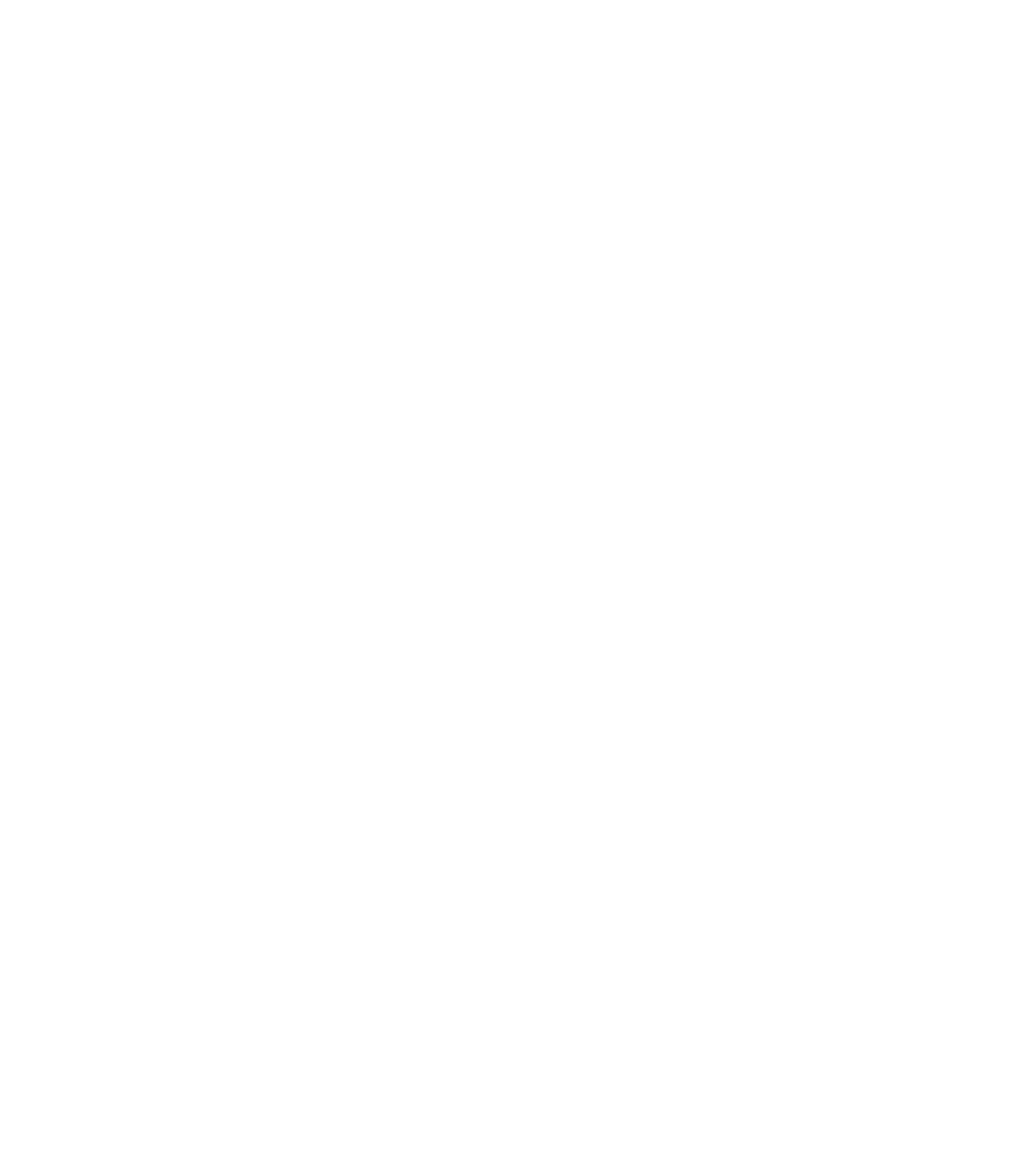
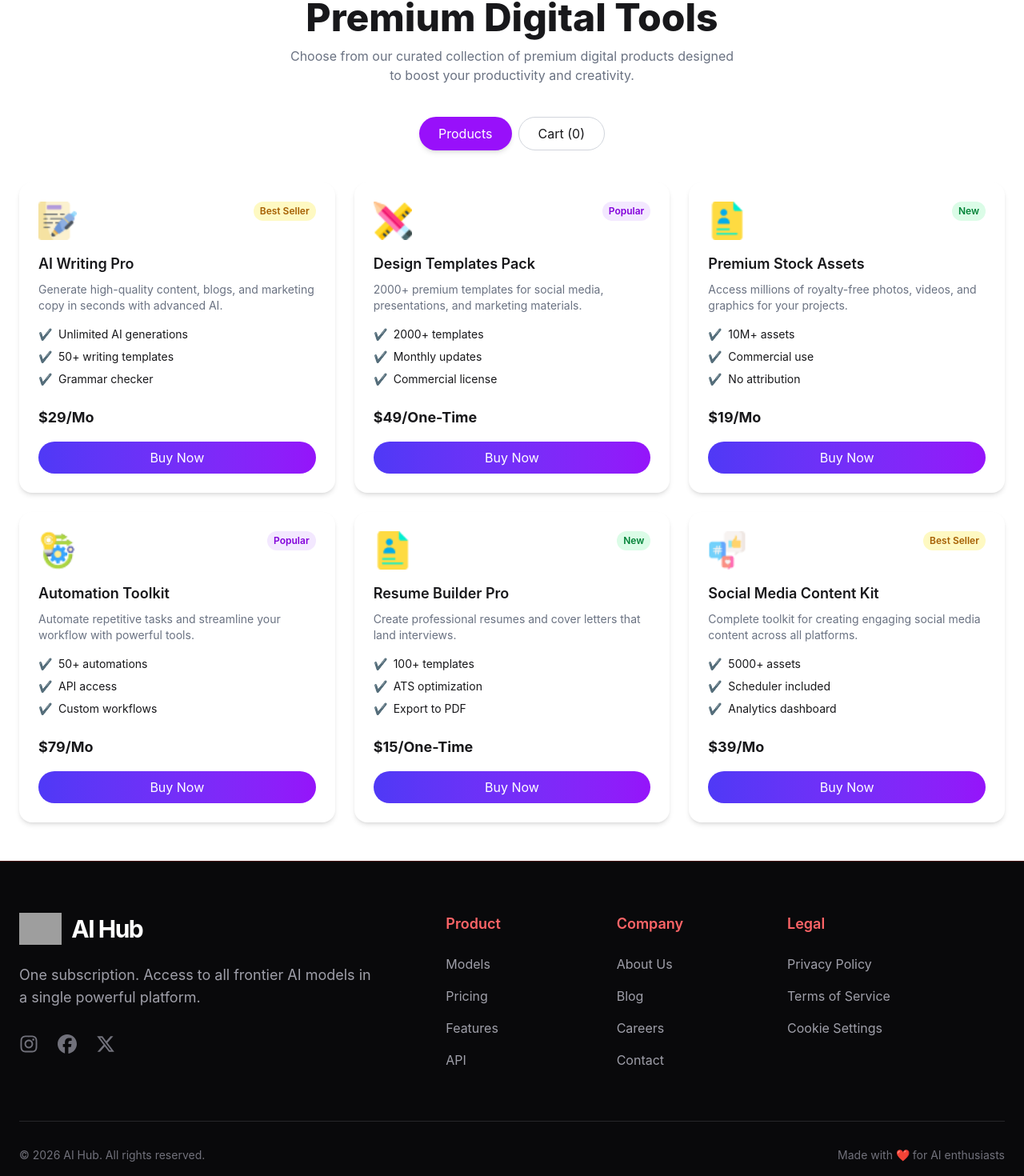
Before and after one commit to ohidulislamfoysal/Assignment-06, a React (Vite) app in the folder digitool-platform/: page / in a window 1280 px wide. Shown: the part 772-2242 px from the top of the page at 80% size. Before the commit the page ends 800 px from the top, so only its background shows below. Built offline with nearby package versions, Linux system fonts and the light colour scheme; grey boxes are pictures that could not be loaded.

Commit message:
Add complete card section

```diff
--- /dev/null
+++ b/digitool-platform/public/models.json
@@ -0,0 +1,62 @@
+[
+  {
+    "id": 1,
+    "name": "AI Writing Pro",
+    "description": "Generate high-quality content, blogs, and marketing copy in seconds with advanced AI.",
+    "price": "$29",
+    "period": "Mo",
+    "features": ["Unlimited AI generations", "50+ writing templates", "Grammar checker"],
+    "tag": "Best Seller",
+    "image": "/assets/products/writing_2327400 1.png"
+  },
+  {
+    "id": 2,
+    "name": "Design Templates Pack",
+    "description": "2000+ premium templates for social media, presentations, and marketing materials.",
+    "price": "$49",
+    "period": "One-Time",
+    "features": ["2000+ templates", "Monthly updates", "Commercial license"],
+    "tag": "Popular",
+    "image": "/assets/products/design-tool.png"
+  },
+  {
+    "id": 3,
+    "name": "Premium Stock Assets",
+    "description": "Access millions of royalty-free photos, videos, and graphics for your projects.",
+    "price": "$19",
+    "period": "Mo",
+    "features": ["10M+ assets", "Commercial use", "No attribution"],
+    "tag": "New",
+    "image": "/assets/products/portfolio.png"
+  },
+  {
+    "id": 4,
+    "name": "Automation Toolkit",
+    "description": "Automate repetitive tasks and streamline your workflow with powerful tools.",
+    "price": "$79",
+    "period": "Mo",
+    "features": ["50+ automations", "API access", "Custom workflows"],
+    "tag": "Popular",
+    "image": "/assets/products/operation.png"
+  },
+  {
+    "id": 5,
+    "name": "Resume Builder Pro",
+    "description": "Create professional resumes and cover letters that land interviews.",
+    "price": "$15",
+    "period": "One-Time",
+    "features": ["100+ templates", "ATS optimization", "Export to PDF"],
+    "tag": "New",
+    "image": "/assets/products/portfolio.png"
+  },
+  {
+    "id": 6,
+    "name": "Social Media Content Kit",
+    "description": "Complete toolkit for creating engaging social media content across all platforms.",
+    "price": "$39",
+    "period": "Mo",
+    "features": ["5000+ assets", "Scheduler included", "Analytics dashboard"],
+    "tag": "Best Seller",
+    "image": "/assets/products/social-media.png"
+  }
+]
--- a/digitool-platform/src/App.jsx
+++ b/digitool-platform/src/App.jsx
@@ -1,12 +1,23 @@
 import NavBar from "./component/NavBar";
 import Banner from "./component/Banner";
+import Footer from "./component/Footer";
+import Models from "./component/Models";
+
+const getModels = async () => {
+  const res = await fetch("/models.json");
+};
+
+const modelPromise = getModels();
+
 function App() {
   return (
     <>
-      <NavBar/>
-      <Banner/>
+      <NavBar />
+      <Banner />
+      <Models modelPromise={modelPromise} />
+      <Footer />
     </>
-  )
+  );
 }
 
-export default App
+export default App;
--- a/digitool-platform/src/component/Banner.jsx
+++ b/digitool-platform/src/component/Banner.jsx
@@ -22,7 +22,7 @@
           </p>
 
           <div className="flex flex-wrap gap-4 pt-4">
-            <button className="btn bg-linear-to-r from-[rgb(79,57,246)] to-[#9514FA] rounded-full text-white">Explore Products</button>
+            <button className="btn border-none bg-linear-to-r from-[rgb(79,57,246)] to-[#9514FA] rounded-full text-white">Explore Products</button>
             <button className="btn border border-purple-800 bg-linear-to-r from-[rgb(79,57,246)] to-[#9514FA] rounded-full bg-clip-text text-transparent"><img src="assets/Play.png" />Watch Demo</button>
           </div>
 
--- /dev/null
+++ b/digitool-platform/src/component/Footer.jsx
@@ -0,0 +1,123 @@
+import { FaInstagram, FaFacebook, FaXTwitter } from "react-icons/fa6";
+const Footer = () => {
+  return (
+    <footer className="bg-zinc-950 border-t border-red-900/50 pt-16 pb-10">
+      <div className="max-w-7xl mx-auto px-6">
+        <div className="grid grid-cols-1 md:grid-cols-12 gap-12">
+          {/* Logo & Description */}
+          <div className="md:col-span-5">
+            <div className="flex items-center gap-3 mb-6">
+              <img src="/logo.png" alt="AI Hub Logo" className="h-10 w-auto" />
+              <h2 className="text-3xl font-bold tracking-tighter text-white">
+                AI Hub
+              </h2>
+            </div>
+
+            <p className="text-zinc-400 text-lg max-w-md">
+              One subscription. Access to all frontier AI models in a single
+              powerful platform.
+            </p>
+<div className="mt-8 flex gap-6 text-2xl text-zinc-500">
+  <a href="#" className="hover:text-pink-500 transition duration-300 hover:scale-110">
+    <FaInstagram />
+  </a>
+  <a href="#" className="hover:text-blue-500 transition duration-300 hover:scale-110">
+    <FaFacebook />
+  </a>
+  <a href="#" className="hover:text-white transition duration-300 hover:scale-110">
+    <FaXTwitter />
+  </a>
+</div>
+          </div>
+
+          {/* Quick Links */}
+          <div className="md:col-span-2">
+            <h3 className="text-red-400 font-semibold mb-6 text-lg">Product</h3>
+            <ul className="space-y-4 text-zinc-400">
+              <li>
+                <a href="#" className="hover:text-white transition">
+                  Models
+                </a>
+              </li>
+              <li>
+                <a href="#" className="hover:text-white transition">
+                  Pricing
+                </a>
+              </li>
+              <li>
+                <a href="#" className="hover:text-white transition">
+                  Features
+                </a>
+              </li>
+              <li>
+                <a href="#" className="hover:text-white transition">
+                  API
+                </a>
+              </li>
+            </ul>
+          </div>
+
+          <div className="md:col-span-2">
+            <h3 className="text-red-400 font-semibold mb-6 text-lg">Company</h3>
+            <ul className="space-y-4 text-zinc-400">
+              <li>
+                <a href="#" className="hover:text-white transition">
+                  About Us
+                </a>
+              </li>
+              <li>
+                <a href="#" className="hover:text-white transition">
+                  Blog
+                </a>
+              </li>
+              <li>
+                <a href="#" className="hover:text-white transition">
+                  Careers
+                </a>
+              </li>
+              <li>
+                <a href="#" className="hover:text-white transition">
+                  Contact
+                </a>
+              </li>
+            </ul>
+          </div>
+
+          <div className="md:col-span-3">
+            <h3 className="text-red-400 font-semibold mb-6 text-lg">Legal</h3>
+            <ul className="space-y-4 text-zinc-400">
+              <li>
+                <a href="#" className="hover:text-white transition">
+                  Privacy Policy
+                </a>
+              </li>
+              <li>
+                <a href="#" className="hover:text-white transition">
+                  Terms of Service
+                </a>
+              </li>
+              <li>
+                <a href="#" className="hover:text-white transition">
+                  Cookie Settings
+                </a>
+              </li>
+            </ul>
+          </div>
+        </div>
+
+        {/* Bottom Bar */}
+        <div className="mt-16 pt-8 border-t border-zinc-800 flex flex-col md:flex-row items-center justify-between gap-4 text-sm text-zinc-500">
+          <div>© {new Date().getFullYear()} AI Hub. All rights reserved.</div>
+
+          <div className="flex gap-6">
+            <a href="#" className="hover:text-red-400 transition">
+              Made with ❤️ for AI enthusiasts
+            </a>
+          </div>
+        </div>
+      </div>
+    </footer>
+  );
+};
+
+export default Footer;
--- /dev/null
+++ b/digitool-platform/src/component/Models.jsx
@@ -0,0 +1,75 @@
+import { useState, useEffect } from "react";
+
+const tagColors = {
+  "New": "bg-green-100 text-green-700",
+  "Popular": "bg-purple-100 text-purple-700",
+  "Best Seller": "bg-yellow-100 text-yellow-700"
+};
+
+const Models = () => {
+  const [products, setProducts] = useState([]);
+
+  useEffect(() => {
+    fetch("/models.json")
+      .then(res => res.json())
+      .then(data => setProducts(data))
+      .catch(err => console.error(err));
+  }, []);
+
+  if (products.length === 0)
+    return <p className="text-center mt-10 text-gray-500">Loading...</p>;
+
+  return (
+    <div className="max-w-7xl mx-auto px-6 py-12">
+      <h1 className="text-5xl font-extrabold  mb-3 text-center">Premium Digital Tools</h1>
+      <p className="text-center text-gray-500 mb-10">
+        Choose from our curated collection of premium digital products designed <br />to boost your productivity and creativity.
+      </p>
+
+      <div className="flex justify-center mb-10 space-x-2">
+        <button className="bg-purple-600 text-white px-6 py-2 rounded-full shadow-md hover:bg-purple-700 transition">
+          Products
+        </button>
+        <button className="border border-gray-300 px-6 py-2 rounded-full hover:bg-gray-100 transition">
+          Cart (<span>0</span>)
+        </button>
+      </div>
+
+      <div className="grid grid-cols-1 sm:grid-cols-2 lg:grid-cols-3 gap-6">
+        {products.map(product => (
+          <div
+            key={product.id}
+            className="bg-white rounded-2xl shadow-md p-6 flex flex-col hover:shadow-lg transition"
+          >
+            <div className="flex justify-between items-start mb-4">
+              <img src={product.image} alt={product.name} className="w-12 h-12"/>
+              <span className={`text-xs px-2 py-1 rounded-full font-semibold ${tagColors[product.tag]}`}>
+                {product.tag}
+              </span>
+            </div>
+
+            <h2 className="text-lg font-semibold mb-2">{product.name}</h2>
+            <p className="text-gray-500 text-sm mb-4">{product.description}</p>
+
+            <ul className="text-sm mb-6 space-y-2">
+              {product.features.map((f, i) => (
+                <li key={i} className="flex items-center">
+                  <span className="text-green-500 mr-2">✔</span> {f}
+                </li>
+              ))}
+            </ul>
+
+            <div className="mt-auto  justify-between items-center pb-4">
+              <span className="text-lg font-bold">{product.price}/{product.period}</span>
+            </div>
+            <button className="bg-gradient-to-r from-[#4F39F6] to-[#9514FA]  text-white px-4 py-2 rounded-full hover:bg-purple-700 transition">
+                Buy Now
+              </button>
+          </div>
+        ))}
+      </div>
+    </div>
+  );
+};
+
+export default Models;
--- a/package.json
+++ b/package.json
@@ -1,6 +1,12 @@
 {
   "dependencies": {
+    "@fortawesome/fontawesome-svg-core": "^7.2.0",
+    "@fortawesome/free-brands-svg-icons": "^7.2.0",
+    "@fortawesome/free-regular-svg-icons": "^7.2.0",
+    "@fortawesome/free-solid-svg-icons": "^7.2.0",
+    "@fortawesome/react-fontawesome": "^3.3.0",
     "@tailwindcss/vite": "^4.2.2",
+    "react-icons": "^5.6.0",
     "tailwindcss": "^4.2.2"
   },
   "devDependencies": {
```
Also changed, not shown: 1 other file (tests, documents, lock files or other folders).
